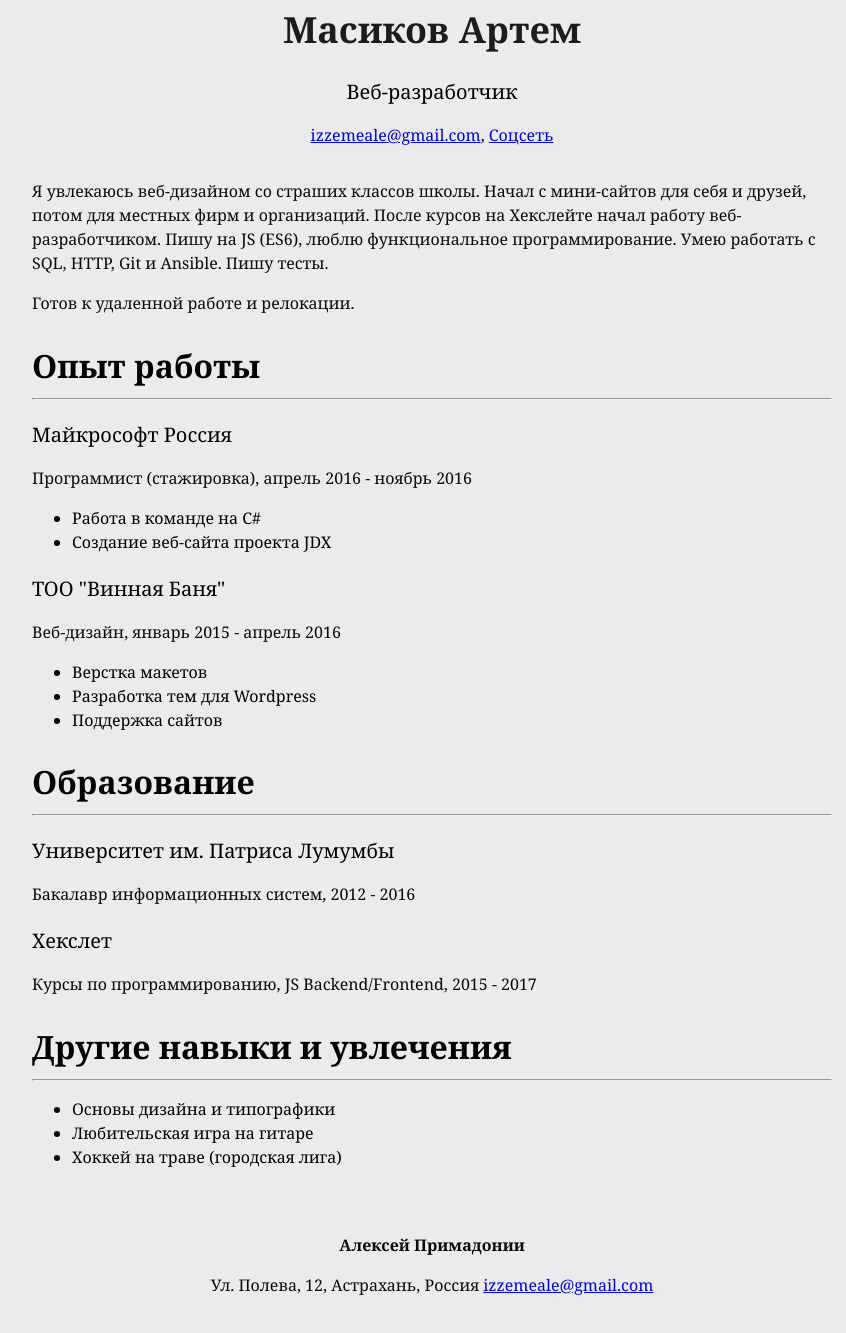
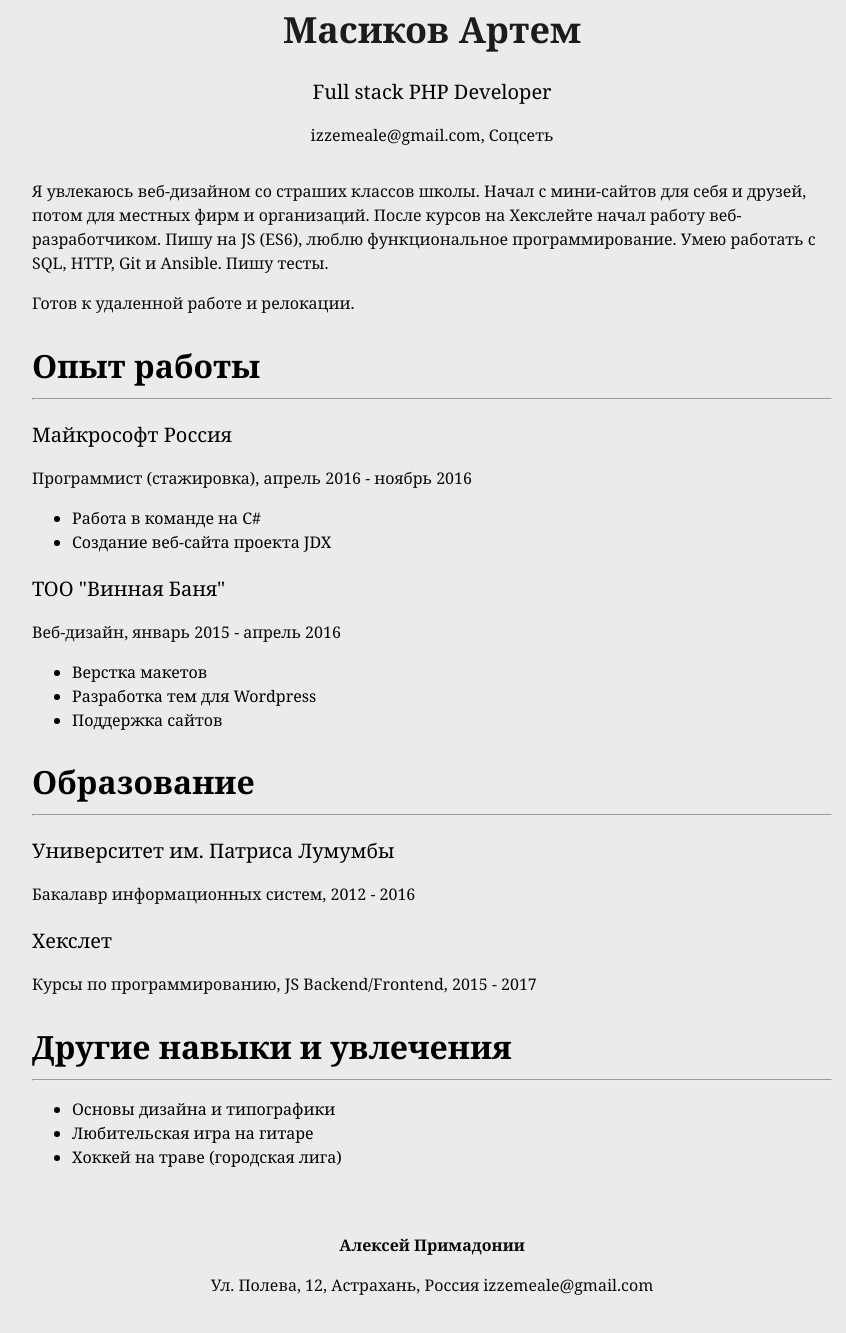
Before and after one commit to hydramistlol/My-working-1, a plain HTML site: page index.html in a window 1280 px wide. Shown: the part 53-1386 px from the top of the page, without its empty margins (208-1054 px from the left). Drawn offline with Linux system fonts and the light colour scheme.

Commit message:
Изменения цвета

```diff
--- a/index.html
+++ b/index.html
@@ -5,16 +5,16 @@
     <meta name="viewport" content="width=device-width, initial-scale=1.0">
     <meta http-equiv="X-UA-Compatible" content="ie=edge">
     <link rel="stylesheet" href="./style.css">
-    <title>test</title>
+    <title>Мой профиль</title>
 </head>
 <body>
-
+<div class="background-block">
 <div id="header">
     <h1>Масиков Артем</h1>
-        <h3>Веб-разработчик</h3>
+    <h3>Full stack PHP Developer</h3>
     <p>
-            <a href="mailto:izzemeale@gmail.com">izzemeale@gmail.com</a>,
-            <a href="vk.com/jookoo">Соцсеть</a>
+        <a class="social" href="mailto:izzemeale@gmail.com">izzemeale@gmail.com</a>,
+        <a class="social" href="vk.com/jookoo">Соцсеть</a>
     </p>
 </div>
 <div id="main">
@@ -58,7 +58,8 @@
 
 <div id="footer">
     <p><strong>Алексей Примадонии</strong></p>
-            <p>Ул. Полева, 12, Астрахань, Россия  <a href="mailto:izzemeale@gmail.com">izzemeale@gmail.com</a><p>
+    <p>Ул. Полева, 12, Астрахань, Россия  <a class="social" href="mailto:izzemeale@gmail.com">izzemeale@gmail.com</a><p>
+</div>
     </div>
 </body>
 </html>
```
Lines whose indentation alone changed are shown as unchanged.
